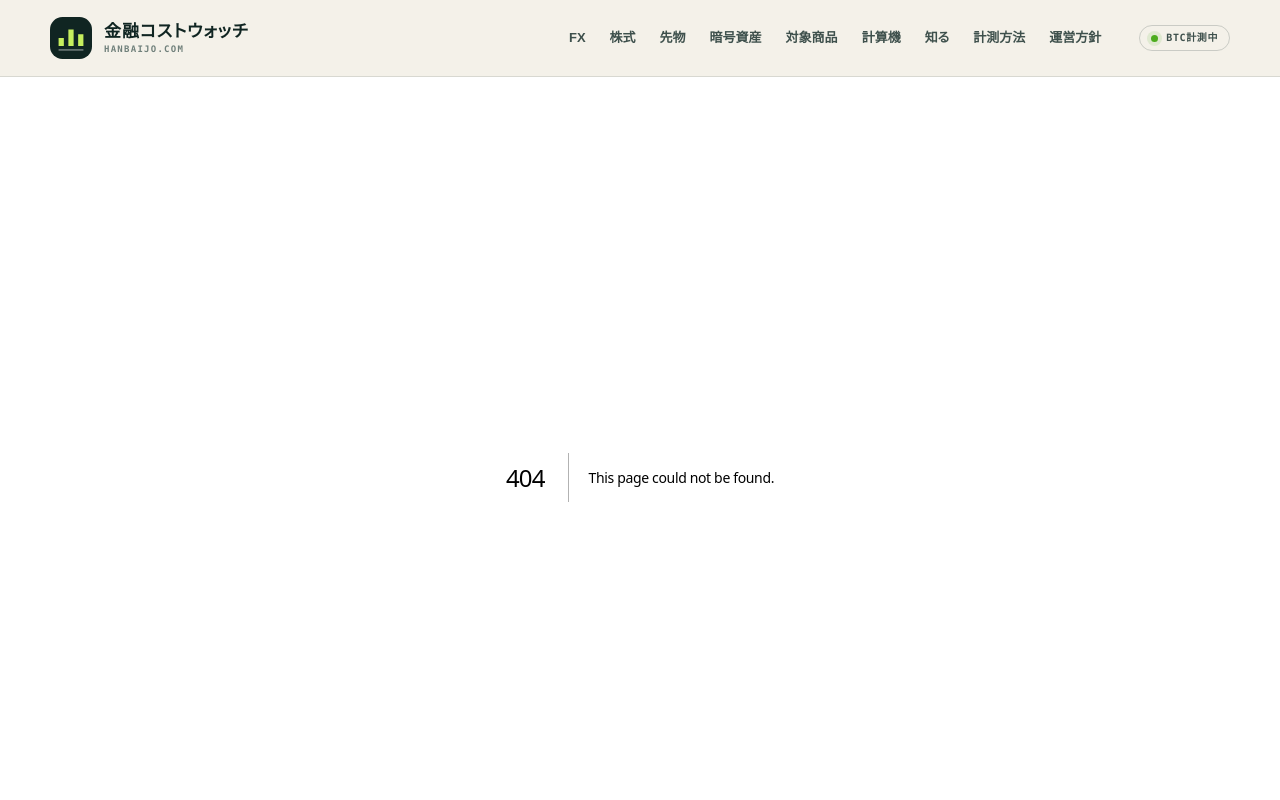
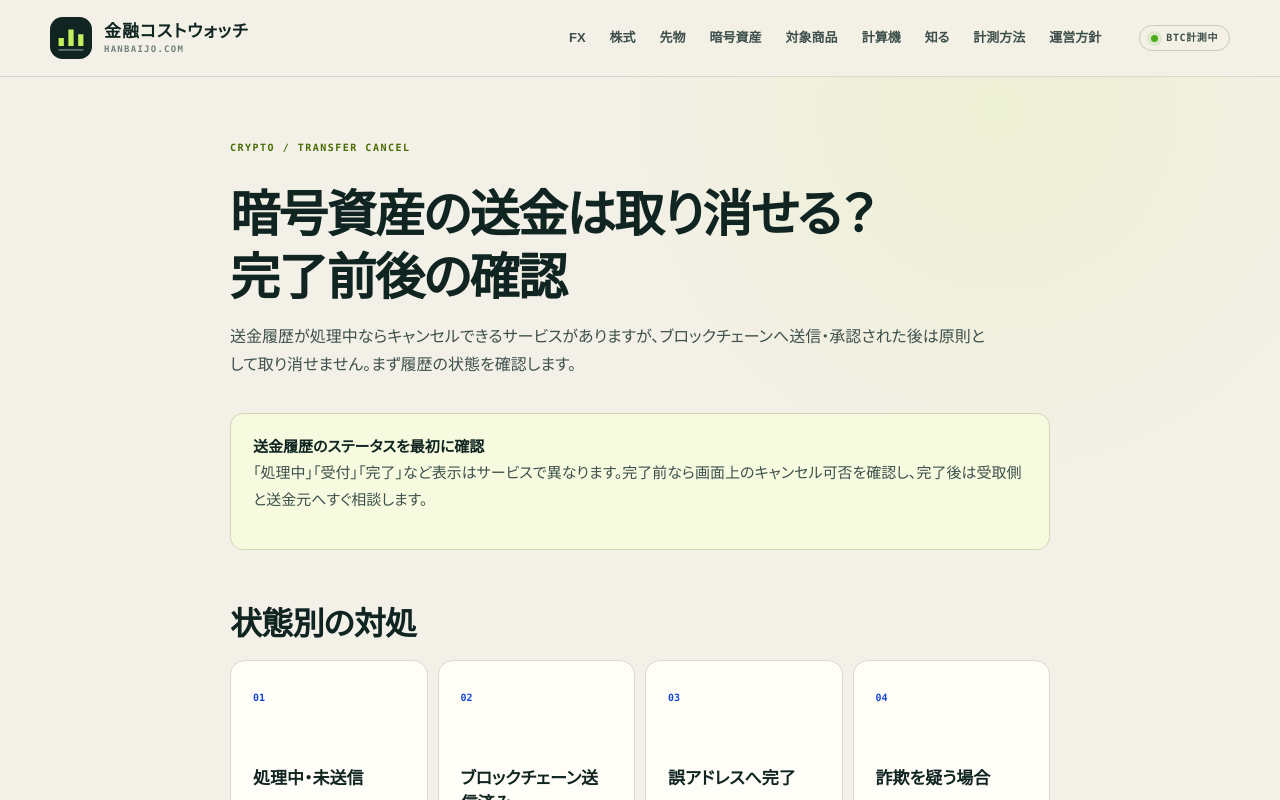
Before and after one commit to mrok18/hanbaijo, a Next.js app: page /articles/crypto-transfer-cancel in a window 1280 px wide. Before the commit this address had no page. Shown: the top 800 px of the page. Built offline with nearby package versions, Linux system fonts and the light colour scheme.

Commit message:
Add crypto transfer cancellation guide

```diff
--- /dev/null
+++ b/app/articles/crypto-transfer-cancel/page.tsx
@@ -0,0 +1,4 @@
+import Link from 'next/link';
+import type { Metadata } from 'next';
+export const metadata: Metadata = { title: '暗号資産の送金は取り消せる？完了前後の確認と対処', description: '暗号資産の送金を取り消せる条件と、完了後に誤送金へ気づいた場合の対処を整理します。' };
+export default function Page() { return <article><p className="page-kicker">CRYPTO / TRANSFER CANCEL</p><h1>暗号資産の送金は取り消せる？<br />完了前後の確認</h1><p className="lede">送金履歴が処理中ならキャンセルできるサービスがありますが、ブロックチェーンへ送信・承認された後は原則として取り消せません。まず履歴の状態を確認します。</p><div className="callout"><strong>送金履歴のステータスを最初に確認</strong><p>「処理中」「受付」「完了」など表示はサービスで異なります。完了前なら画面上のキャンセル可否を確認し、完了後は受取側と送金元へすぐ相談します。</p></div><h2>状態別の対処</h2><div className="fx-metric-grid"><article><b>01</b><h3>処理中・未送信</h3><p>送金履歴にキャンセル操作が表示される場合は、案内に従って取り消します。</p></article><article><b>02</b><h3>ブロックチェーン送信済み</h3><p>TxIDが発行されていれば、ネットワーク上の処理を一方的に戻すことはできません。</p></article><article><b>03</b><h3>誤アドレスへ完了</h3><p>送金先の所有者やサービスへ返還を依頼しますが、返金は保証されません。</p></article><article><b>04</b><h3>詐欺を疑う場合</h3><p>追加手数料で回収できるという連絡は二次被害の恐れがあるため、公式窓口へ確認します。</p></article></div><h2>連絡前に保存する情報</h2><ol><li>TxID、通貨、ネットワーク</li><li>送金日時、数量、宛先アドレス</li><li>送金履歴とエラー画面のスクリーンショット</li></ol><p><Link href="/articles/crypto-transfer-not-reflected">送金反映の確認順を見る →</Link></p><section className="article-sources" aria-labelledby="sources"><h2 id="sources">参照した公式資料</h2><ul><li><a href="https://bitflyer.com/ja-jp/faq/5-3" target="_blank" rel="noopener noreferrer">bitFlyer「暗号資産の送付を取り消すことはできますか」</a></li><li><a href="https://faq.coincheck.com/answer/685bd63ed6e3ed45acd228c5/" target="_blank" rel="noopener noreferrer">Coincheck「送金申請のキャンセル方法」</a></li></ul><p>キャンセル条件はサービスごとに異なります。必ず公式の送金履歴とサポート案内を確認してください。確認日：2026年9月11日。</p></section></article>; }
--- a/app/articles/posts.ts
+++ b/app/articles/posts.ts
@@ -237,6 +237,7 @@ export const POSTS = [
   { slug: 'crypto-transfer-not-reflected', category: '暗号資産', title: '暗号資産を送金したのに反映されない｜確認順と問い合わせ準備', desc: 'TxID、承認数、ネットワーク、タグ・メモ、最低入金額を確認する順番を整理する。' },
   { slug: 'crypto-tag-memo-missing', category: '暗号資産', title: '暗号資産のタグ・メモを忘れた｜入金反映前に確認すること', desc: 'XRPやATOMなどでタグ・メモを忘れた、間違えたときの確認手順と、サポートへ伝える情報を整理する。' },
   { slug: 'crypto-minimum-deposit', category: '暗号資産', title: '暗号資産の最低入金額｜少額送金が反映されない理由と確認方法', desc: '最低入金額・最低入庫数量を下回ったときの扱いと、送金前に確認する項目を整理する。' },
+  { slug: 'crypto-transfer-cancel', category: '暗号資産', title: '暗号資産の送金は取り消せる？完了前後の確認と対処', desc: '送金を取り消せる条件と、完了後に誤送金へ気づいた場合の対処を整理する。' },
   { slug: 'kounyu-tejun', category: '実務', title: 'コストを抑えて買うための手順', desc: '同じ金額を買うのに、どこで差がつくのかを順に確認する。' },
   { slug: 'tesuryo-hyoki', category: '基礎知識', title: '「手数料無料」はなぜ表示できるのか', desc: '表示として誤りではないが、負担がないという意味でもない。その構造。' },
   { slug: 'ita-yomikata', category: '実務', title: '取引所の「板」の読み方', desc: '指値と成行、そしてスプレッドが決まる仕組み。' },
```
